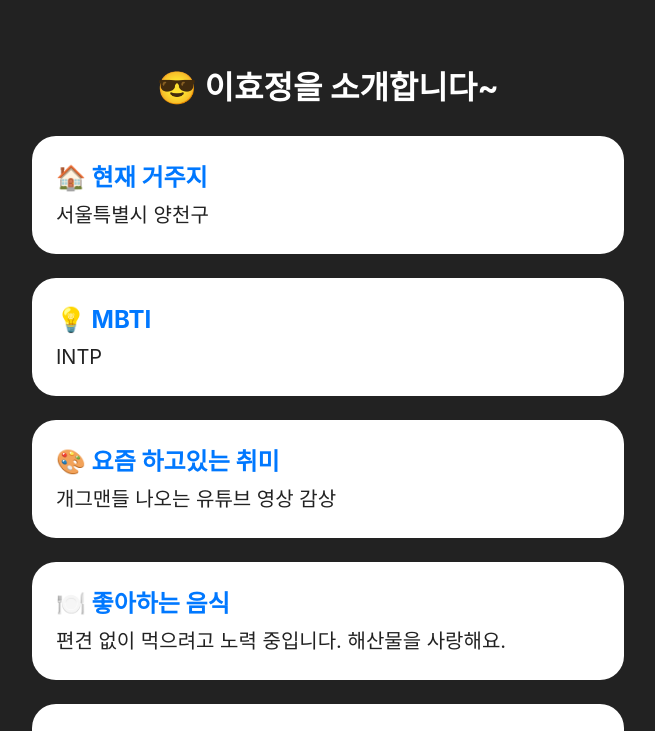
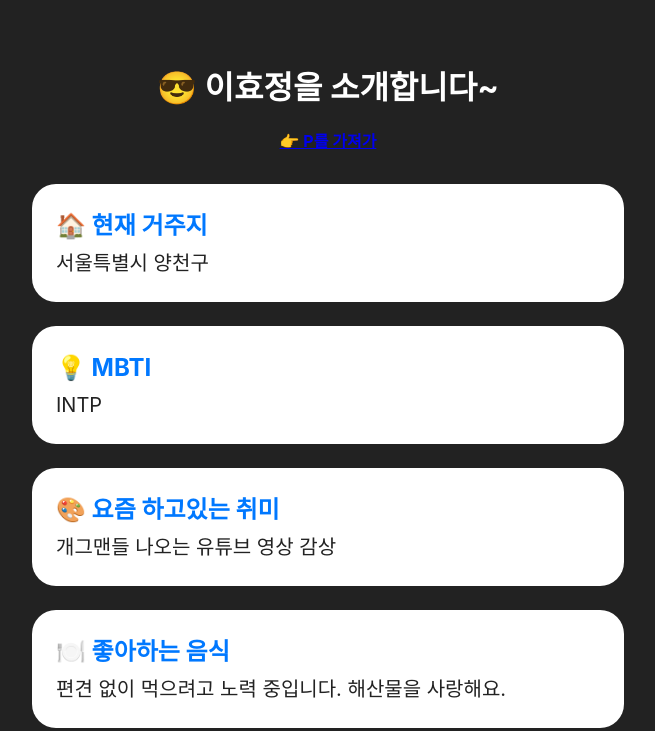
Before and after one commit to Leehs0807/team-3-takeP, a plain HTML site: page leehyojung/leehyojung.html in a window 1280 px wide. Shown: the top 731 px of the page, without its empty margins (312-967 px from the left). Drawn offline with Linux system fonts and the light colour scheme; a web font is replaced by a local one.

Commit message:
feat: leehyojung.html 파일 수정

```diff
--- a/leehyojung/leehyojung.css
+++ b/leehyojung/leehyojung.css
@@ -27,6 +27,10 @@ body {
   color: #fff;
 }
 
+.myinfo-title a {
+  font-size: 16px;
+}
+
 .myinfo {
   list-style-type: none;
   margin-top: 24px;
--- a/leehyojung/leehyojung.html
+++ b/leehyojung/leehyojung.html
@@ -15,7 +15,10 @@
   </head>
   <body>
     <header>
-      <h1 class="myinfo-title">😎 이효정을 소개합니다~</h1>
+      <h1 class="myinfo-title">
+        <div>😎 이효정을 소개합니다~</div>
+        <a href="../index.html">👉 P를 가져가</a>
+      </h1>
     </header>
     <main>
       <ul class="myinfo">
```
